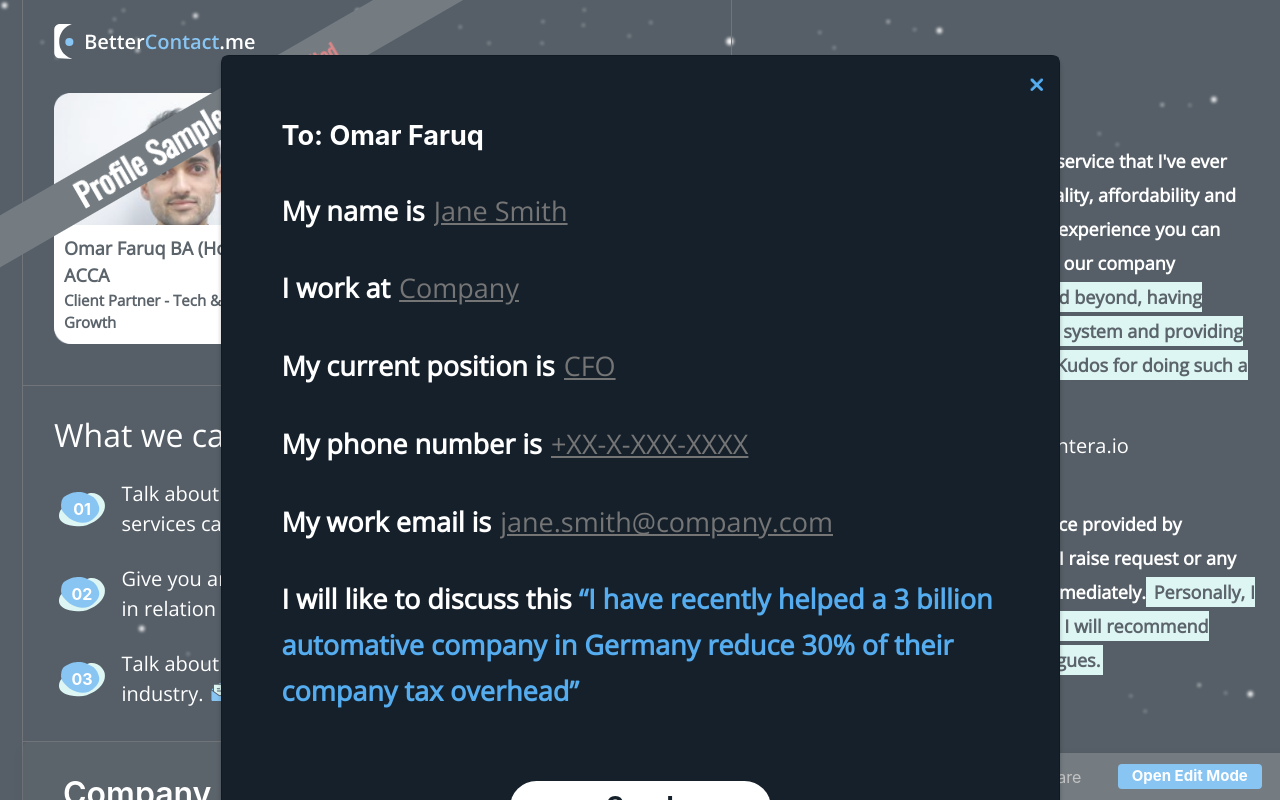
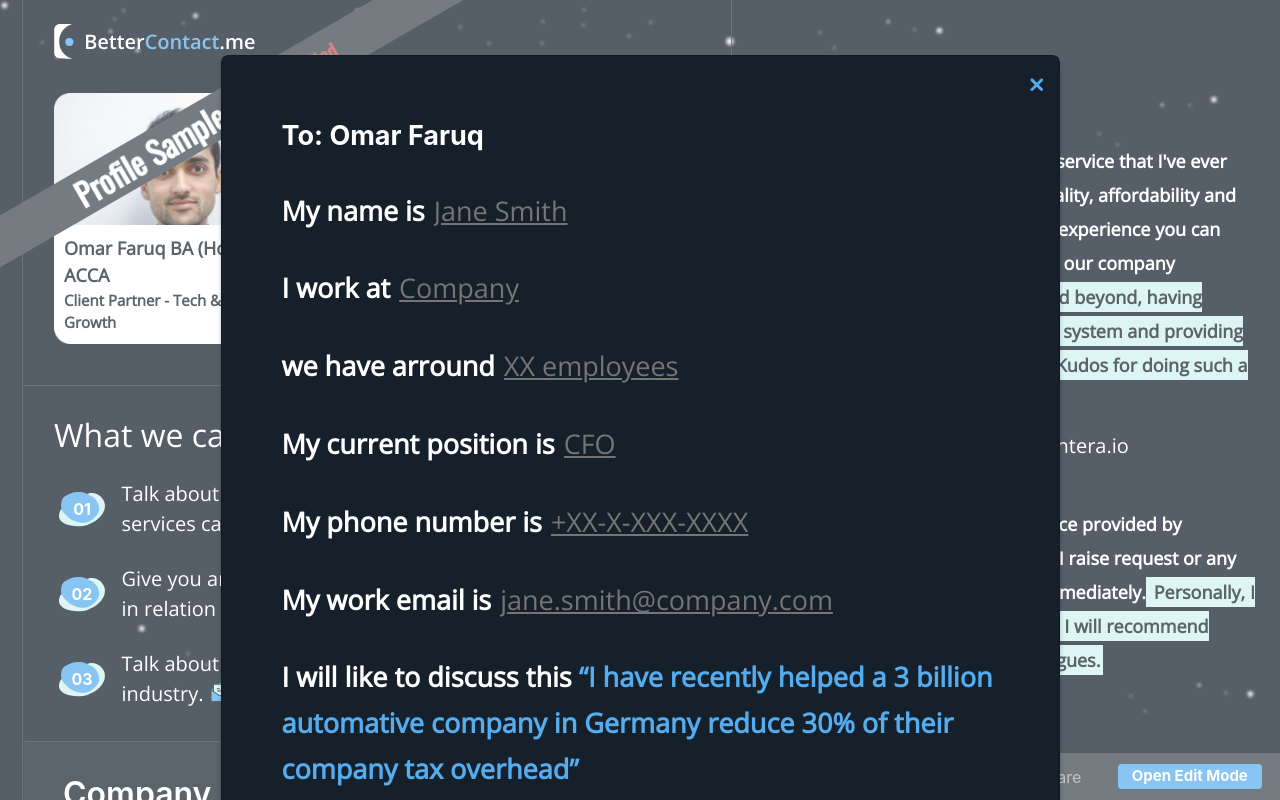
Before and after one commit to sr-js-dev/React-profile, a React (Create React App) app: page /profile in a window 1280 px wide. Both pictures are taken after a click on the element "Contact me on similar subject matter". Shown: the top 800 px of the page. Built offline with nearby package versions, Linux system fonts and the light colour scheme.

Commit message:
update: add employee item

```diff
--- a/src/components/EditModal.js
+++ b/src/components/EditModal.js
@@ -10,6 +10,7 @@ const EditModal = (props) => {
     name: true,
     companyName: true,
     position: true,
+    employeeNum: true,
     phoneNum: true,
     email: true
   })
@@ -68,6 +69,7 @@ const EditModal = (props) => {
           <div className="content">
             {type['name'] && <div className="txt">My name is <span className="detail">Jane Smith.</span></div>}
             {type['companyName'] && <div className="txt">I work at <span className="detail">Company.</span></div>}
+            {type['employeeNum'] && <div className="txt">we have arround <span className="detail">XX employees.</span></div>}
             {type['position'] && <div className="txt">My current position is <span className="detail">CFO.</span></div>}
             {type['phoneNum'] && <div className="txt">My phone number is <span className="detail">+XX-X-XXX-XXXX.</span></div>}
             {type['email'] && <div className="txt">My work email is <span className="detail">jane.smith@company.com</span></div>}
--- a/src/components/ViewModal.js
+++ b/src/components/ViewModal.js
@@ -27,6 +27,7 @@ const ViewModal = (props) => {
           <p className="font-weight-bold title">To: Omar Faruq</p>
           {emailType['name'] && <div className="txt">My name is <input type="text" className="profile-detail" placeholder="Jane Smith" /></div>}
           {emailType['companyName'] && <div className="txt">I work at <input type="text" className="profile-detail" placeholder="Company" /></div>}
+          {emailType['employeeNum'] && <div className="txt">we have arround <input type="text" className="profile-detail" placeholder="XX employees" /></div>}
           {emailType['position'] && <div className="txt">My current position is <input type="text" className="profile-detail" placeholder="CFO" /></div>}
           {emailType['phoneNum'] && <div className="txt">My phone number is <input type="text" className="profile-detail" placeholder="+XX-X-XXX-XXXX" /></div>}
           {emailType['email'] && <div className="txt">My work email is <input type="text" className="profile-detail" placeholder="jane.smith@company.com" /></div>}
--- a/src/dumy/data.js
+++ b/src/dumy/data.js
@@ -22,16 +22,21 @@ export const EmailTypes = [
   },
   {
     "id": "3",
+    "item": "Numbers of employee",
+    "value": "employeeNum"
+  },
+  {
+    "id": "4",
     "item": "Position in the Company",
     "value": "position"
   },
   {
-    "id": "4",
+    "id": "5",
     "item": "Phone Number",
     "value": "phoneNum"
   },
   {
-    "id": "5",
+    "id": "6",
     "item": "Email",
     "value": "email"
   }
@@ -40,6 +45,7 @@ export const EmailTypes = [
 export const EmailItemCheck = {
   name: true,
   companyName: true,
+  employeeNum: true,
   position: true,
   phoneNum: true,
   email: true
--- a/src/pages/Profile.js
+++ b/src/pages/Profile.js
@@ -130,7 +130,7 @@ const Profile = () => {
     return (
       <div className={mode ? 'd-flex align-items-center talk-txt dashed-border' : 'd-flex align-items-center talk-txt'} key={id}>
         <div style={{ backgroundImage: `url(${List})` }} className="list-img">
-          {id<9 ? `0${id+1}` : id+1}
+          {id < 9 ? `0${id + 1}` : id + 1}
         </div>
         <div className='description cursor-pointer' style={{ marginLeft: '11.5px' }} onClick={() => emailListModalShow(id)}>
           <span>{txt}</span>
@@ -302,7 +302,7 @@ const Profile = () => {
                 </div>
                 <div className="col-lg-4">
                   <h1>Address</h1>
-                  <p className="mb-0" style={{width: '200px'}}>{profileEdit['info'] && profileEdit['info']['address']}</p>
+                  <p className="mb-0" style={{ width: '200px' }}>{profileEdit['info'] && profileEdit['info']['address']}</p>
                 </div>
                 <div className="col-lg-4">
                   <h1>Office number</h1>
```
